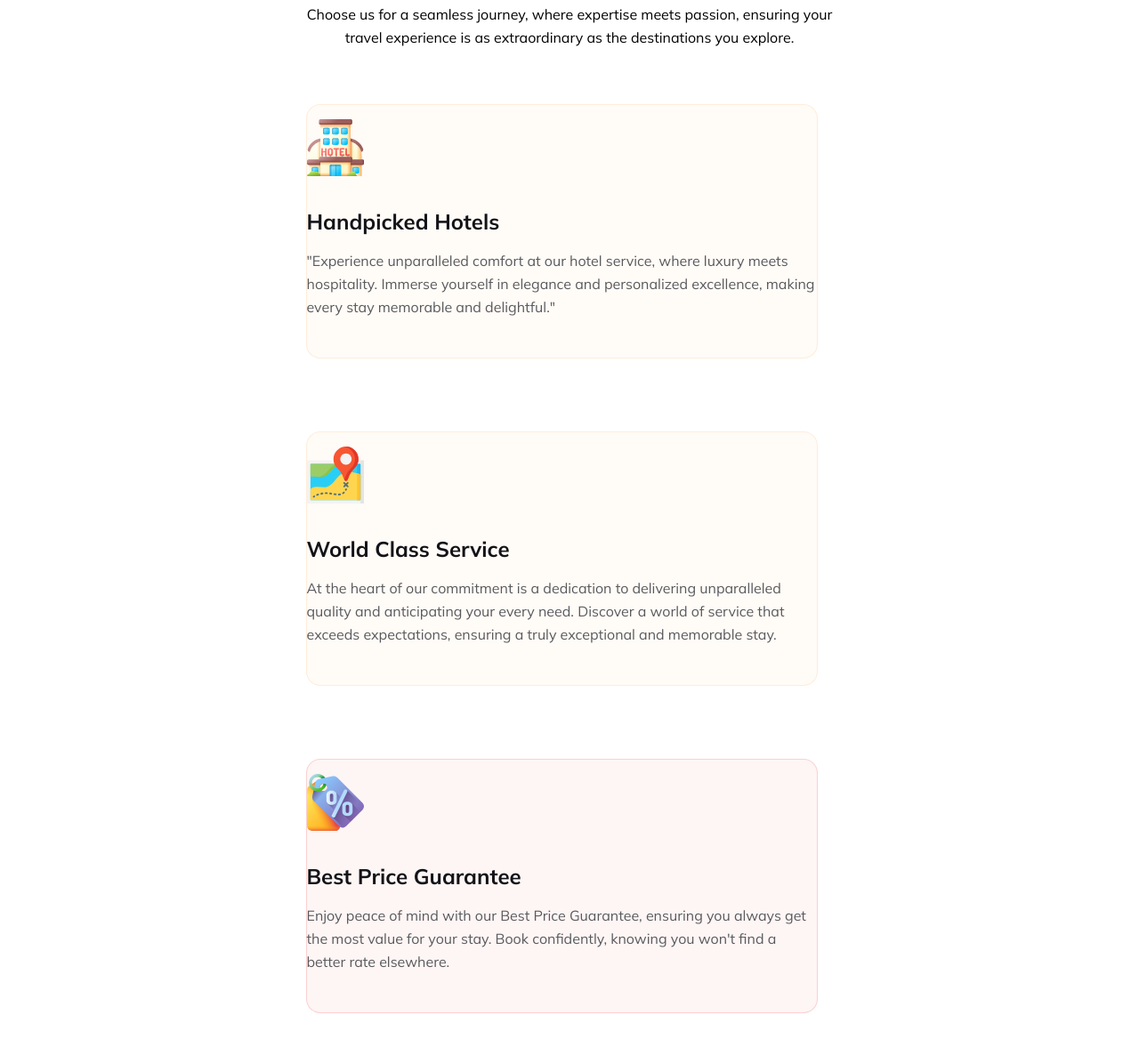
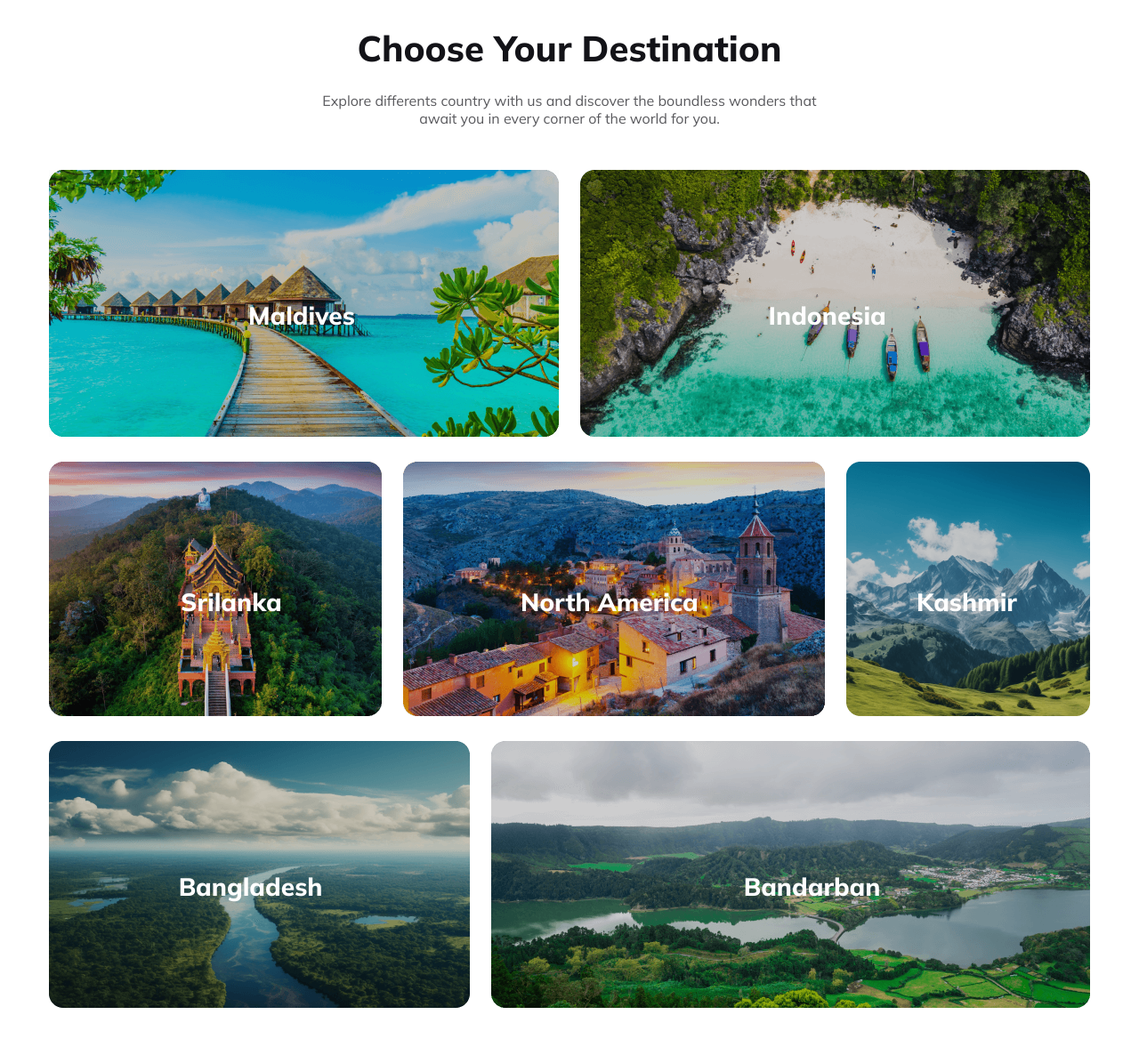
Before and after one commit to ShakawatBhai/Assignment-2, a plain HTML site: page index.html in a window 1280 px wide. Shown: the part 1369-2537 px from the top of the page at 89% size. Drawn offline with Linux system fonts and the light colour scheme.

Commit message:
Choose Your Destination section added

```diff
--- a/index.html
+++ b/index.html
@@ -11,7 +11,7 @@
     <header>
         <nav>
             <div class="nav-bar">
-                <img src="./images/group-one.png" alt="none" class="group">
+                <img src="./Images/group-one.png" alt="none" class="group">
                 <h1 class="agencyname">Shakawat's <span>Travel<span></h1>
             </div>
 
@@ -59,6 +59,41 @@
             <img src="./Images/rectangle-four.png" alt="">
         </div>
 
+        <div class="destination-section">
+            <h1>Choose Your Destination</h1>
+            <p>Explore differents country  with us and discover the boundless wonders that await you in every corner of the
+                world for you.</p>
+            <div class="gridd">
+                <div class="row1">
+                    <span><img src="./Images/maldives.png" alt="">
+                        <p>Maldives</p>
+                    </span>
+                    <span><img src="./Images/indonesia.png" alt="">
+                        <p>Indonesia</p>
+                    </span>
+                </div>
+                <div class="row2">
+                    <span><img src="./Images/srilanka.png" alt="">
+                        <p>Srilanka</p>
+                    </span>
+                    <span><img src="./Images/north-america.png" alt="">
+                        <p>North America</p>
+                    </span>
+                    <span><img src="./Images/kashmir.png" alt="">
+                        <p>Kashmir</p>
+                    </span>
+                </div>
+                <div class="row3">
+                    <span><img src="./Images/bangladesh.png" alt="">
+                        <p>Bangladesh</p>
+                    </span>
+                    <span><img src="./Images/bandarban.png" alt="">
+                        <p>Bandarban</p>
+                    </span>
+                </div>
+            </div>
+        </div>
+
 
         <div class="choose-section">
             <div class="choose-content">
@@ -67,7 +102,8 @@
                     as extraordinary as the destinations you explore.</p>
             </div>
             <div class="choose-us">
-                <div class="choose-us1">
+                <!-- <div class="choose-us1">
+
                 <div class="choose-us1a">
                     <img src="./Images/hotel-one.svg" alt="">
                     <h2>Handpicked Hotels</h2>
@@ -85,13 +121,28 @@
                         truly exceptional and memorable stay.</p>
                     </div>
 
+                </div> -->
+                <div class="choice">
+                    <div class="choose-us1a">
+                        <img src="./Images/hotel-one.svg" alt="">
+                        <h2>Handpicked Hotels</h2>
+                        <p>"Experience unparalleled comfort at our hotel service, where luxury meets hospitality.Making every stay memorable and delightful."
+                        </p>
+                    </div>
+                    <div class="choose-us1b">
+                        <img src="./Images/map-one.svg" alt="">
+                    <h2>World Class Service</h2>
+                    <p> Discover a world of service that exceeds expectations, ensuring a
+                        truly exceptional and memorable stay.</p>
+                    </div>
+
                 </div>
                 <div class="choose-us1">
                     <div class="choose-us1c">
                         <img src="./Images/price-tag.svg" alt="">
                         <h2>Best Price Guarantee</h2>
                         <p>Enjoy peace of mind with our Best Price Guarantee, ensuring you always get the most value for
-                            your stay. Book confidently, knowing you won't find a better rate elsewhere.</p>
+                            your stay.</p>
                     </div>
                 </div>
             </div>
--- a/style.css
+++ b/style.css
@@ -1,6 +1,4 @@
 @import url('https://fonts.googleapis.com/css2?family=Mulish:wght@400;700;800&display=swap');
-
-/* shared styles */
 
 *{
     margin: 0;
@@ -57,7 +55,7 @@ nav{
 }
 
 
-/* manus */
+/* menu section */
 
 .menubar{
     display: flex;
@@ -140,7 +138,7 @@ nav{
     border-radius: 8px;
 }
 
-/* main section */
+/* popular tour section */
 
 main{
     width: 80%;
@@ -177,12 +175,89 @@ main{
 .first-content ul{
     padding-left: 20px;
 }
+/* destination */
 
+.gridd{
+    width: 100%;
+    display: flex;
+    flex-direction: column;
+    gap: 24px;
+    align-items: center;
+    margin: 24px 0;
+}
+.gridd span{
+    position: relative;
+}
+
+.row1 span>p, .row2 span>p, .row3 span>p{
+    position: absolute;
+    font-family: Mulish;
+    z-index: 3;
+    top: 40%;
+    color: #FFF;
+    font-size: 1.75rem;
+    font-weight: 800;
+    right: 40%;
+}
+
+.row2 span>p{
+    right: 30%
+}
+
+.row3 span>p{
+    right: 35%;
+}
+
+.destination-section{
+    text-align: center;
+    margin: 100px auto;
+}
+
+.destination-section h1{
+    color: #131318;
+    font-size: 2.5rem;
+    font-weight: 800;
+}
+
+.destination-section p{
+    color: rgba(19, 19, 24, 0.70);
+    padding: 24px 0;
+    max-width: 600px;
+    margin: auto;
+    display: flex;
+    flex-direction: column;
+    align-items: center;
+    justify-content: center;
+}
+
+.row1{
+    display: flex;
+    grid-template-columns: 1fr 1fr;
+    gap: 24px;
+}
+.row2{
+    display: flex;
+    grid-template-columns: 1fr 1.5fr 0.7fr;
+    gap: 24px;
+}
+.row3{
+    display: flex;
+    grid-template-columns: 1fr 2fr;
+    gap: 24px;
+}
+
+
+/* why choose us */
+.choice{
+    display: flex;
+    gap: 24px;
+}
 .choose-content{
     display: flex;
     flex-direction: column;
     align-items: center;
     gap: 24px;
+    margin-top:100px;
 }
 
 .choose-content h1{
@@ -215,27 +290,34 @@ main{
 .choose-us1a{
     width: 573px;
     height: 284px;
-
+    padding: 24px;
     border-radius: 16px;
     border: 1px solid rgba(251, 181, 99, 0.20);
     background: rgba(251, 181, 99, 0.05);
+}
+.choose-us1a img,.choose-us1a h2,.choose-us1a p{
+    padding-bottom: 32px;
+}
+.choose-us1b img,.choose-us1b h2,.choose-us1b p{
+    padding-bottom: 32px;
 }
 
 .choose-us1b{
 
     border-radius: 16px;
-    border: 1px solid rgba(251, 181, 99, 0.20);
-    background: rgba(251, 181, 99, 0.05);
-
+    border: 1px solid rgba(41, 206, 246, 0.20);
+    background: rgba(41, 206, 246, 0.05);
     width: 573px;
     height: 284px;
+    padding: 24px;
+
 
 }
 
 .choose-us1c{
     width: 573px;
     height: 284px;
-
+    padding: 32px;
     border-radius: 16px;
     border: 1px solid rgba(233, 68, 68, 0.20);
     background: rgba(233, 68, 68, 0.05);
```
Also changed, not shown: Images/bandarban.png (renamed from Images/Rectangle 10.png), Images/bangladesh.png (renamed from Images/Rectangle 11.png), Images/indonesia.png (renamed from Images/Rectangle 8.png), Images/kashmir.png (renamed from Images/Rectangle 9.png), Images/maldives.png (renamed from Images/Rectangle 5.png), Images/north-america.png (renamed from Images/Rectangle 7.png), Images/srilanka.png (renamed from Images/Rectangle 6.png).
